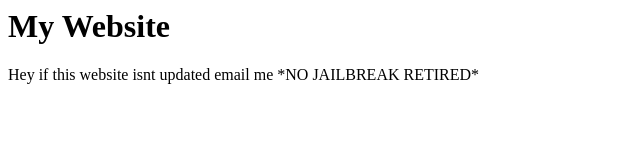
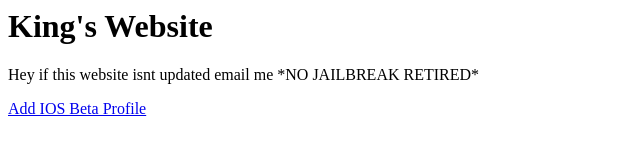
Before and after one commit to errorzkimilu/king4q.github.io, a plain HTML site: page index.html in a window 1280 px wide. Shown: the whole page, without its empty margins (0-640 px from the left). Drawn offline with Linux system fonts and the light colour scheme.

Commit message:
Update index.html

```diff
--- a/index.html
+++ b/index.html
@@ -1,7 +1,8 @@
 <!DOCTYPE html/>
 <html>
 <body>
-<h1>My Website</h1>
+<h1>King's Website</h1>
 <p>Hey if this website isnt updated email me *NO JAILBREAK RETIRED*</p>
-</body>
+<a class="button" href ="https://github.com/king4q/king4q.github.io/raw/master/IOS_10_Beta_Provision_Profile.mobileconfig" target="_blank">Add IOS Beta Profile<i class="go"></i></a>
+  </body>
 </html>
```
